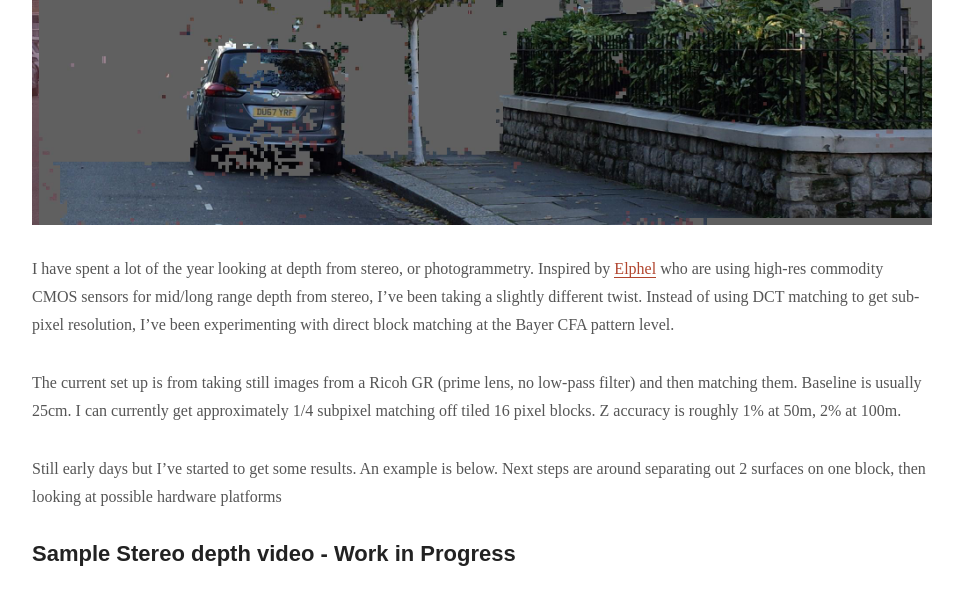
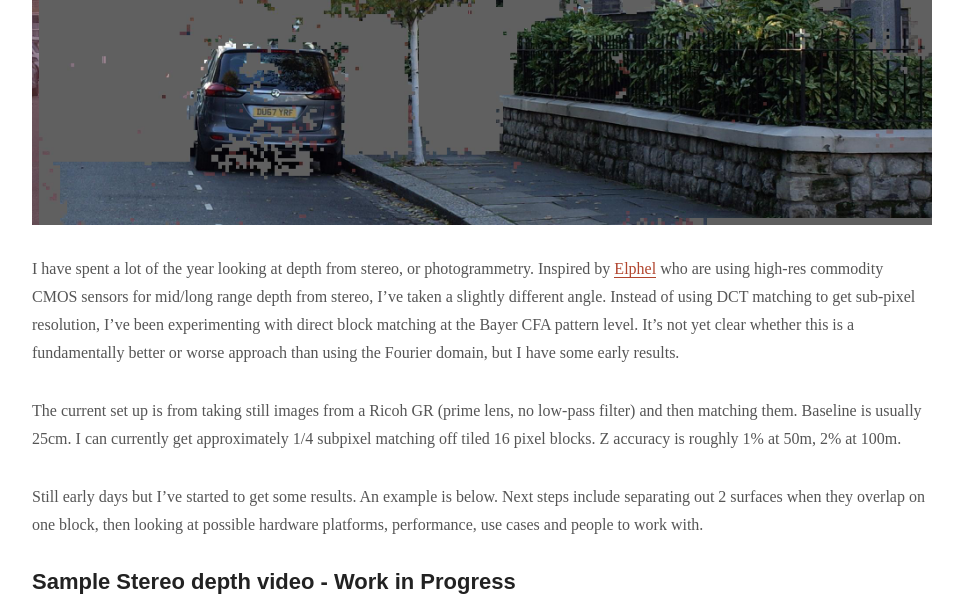
Before and after one commit to jimdytt/jimdytt.github.io, a Jekyll site: the page built from _posts/2018-11-05-stereo-demo.md, in a window 1280 px wide and 1400 px high, scrolled down 536 px, cut to the strip 0-597 px from the top of the window. Shown: the whole strip, without its empty margins (158-1121 px from the left). Built offline with Jekyll 4.4.1, drawn with Linux system fonts in a browser that asks for light colours; some of the changed text lies outside the part shown.

Commit message:
spruce up

```diff
--- a/_posts/2018-11-05-stereo-demo.md
+++ b/_posts/2018-11-05-stereo-demo.md
@@ -12,13 +12,19 @@ tags:
 
 ![Stereo Depth]({{ site.url}}/assets/content_img/im160.jpg)
 
-I have spent a lot of the year looking at depth from stereo, or photogrammetry. Inspired by <a href="https://www.elphel.com"> Elphel</a> who are using high-res commodity CMOS sensors for mid/long range depth from stereo, I've been taking a slightly different twist. Instead of using DCT matching to get sub-pixel resolution, I've been experimenting with direct block matching at the Bayer CFA pattern level.
+I have spent a lot of the year looking at depth from stereo, or photogrammetry. Inspired by <a href="https://www.elphel.com"> Elphel</a> who are using high-res commodity CMOS sensors for mid/long range depth from stereo, I've taken a slightly different angle. Instead of using DCT matching to get sub-pixel resolution, I've been experimenting with direct block matching at the Bayer CFA pattern level. It's not yet clear whether this is a fundamentally better or worse approach than using the Fourier domain, but I have some early results.
 
 The current set up is from taking still images from a Ricoh GR (prime lens, no low-pass filter) and then matching them. Baseline is usually 25cm. I can currently get approximately 1/4 subpixel matching off tiled 16 pixel blocks. Z accuracy is roughly 1% at 50m, 2% at 100m.
 
 Still early days but I've started to get some results.
-An example is below. Next steps are around separating out 2 surfaces on one block, then looking at possible hardware platforms
+An example is below. Next steps include separating out 2 surfaces when they overlap on one block, then looking at possible hardware platforms, performance, use cases and people to work with.
 
 #### Sample Stereo depth video - Work in Progress
 
 <iframe width="1280" height="720" src="https://www.youtube-nocookie.com/embed/EpiQvws1odI?rel=0" frameborder="0" allowfullscreen></iframe>
+
+In the video above, the animated grey masks blocks  beyond a certain z distance to the camera. The animation shows z distance  decrease then increase at 1/4 subpixel matching steps. It shows 8 pixel square blocks in x,y direction. The image is 2k x 1k cropped  from larger 12MP image.
+
+Red pixels show occlusions, and errors due to mis-match t, other errors include specular reflection (car) ,low-light (under the car) and uniform horizontal features on the house
+
+This video shows the data from one frame displaying 2k x 1k, A key question is whether it is possible  to deliver multiple frames per second , using full 5MP/ 8MP camera or similar. Please email me jimd -at- yantantethera.com if you have any questions.
```
